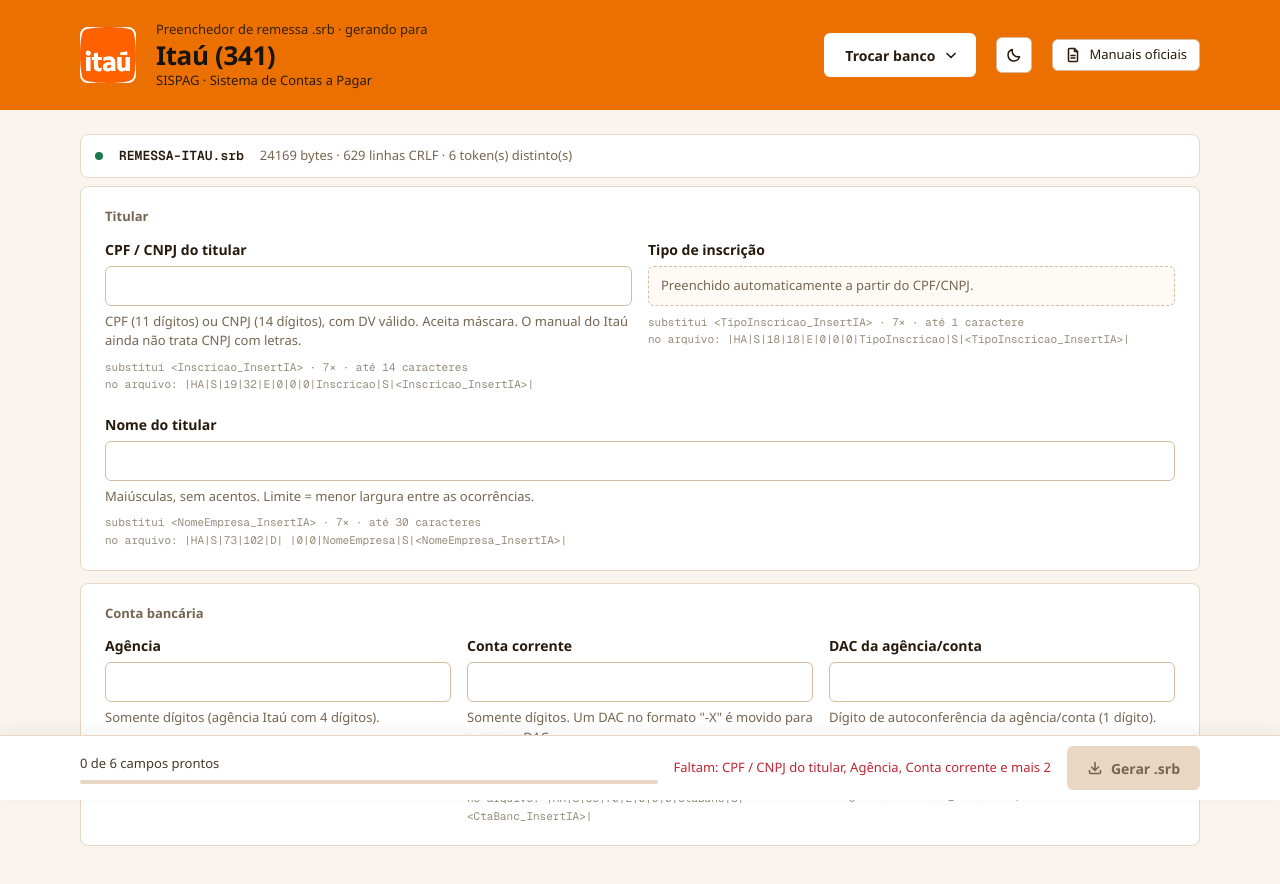
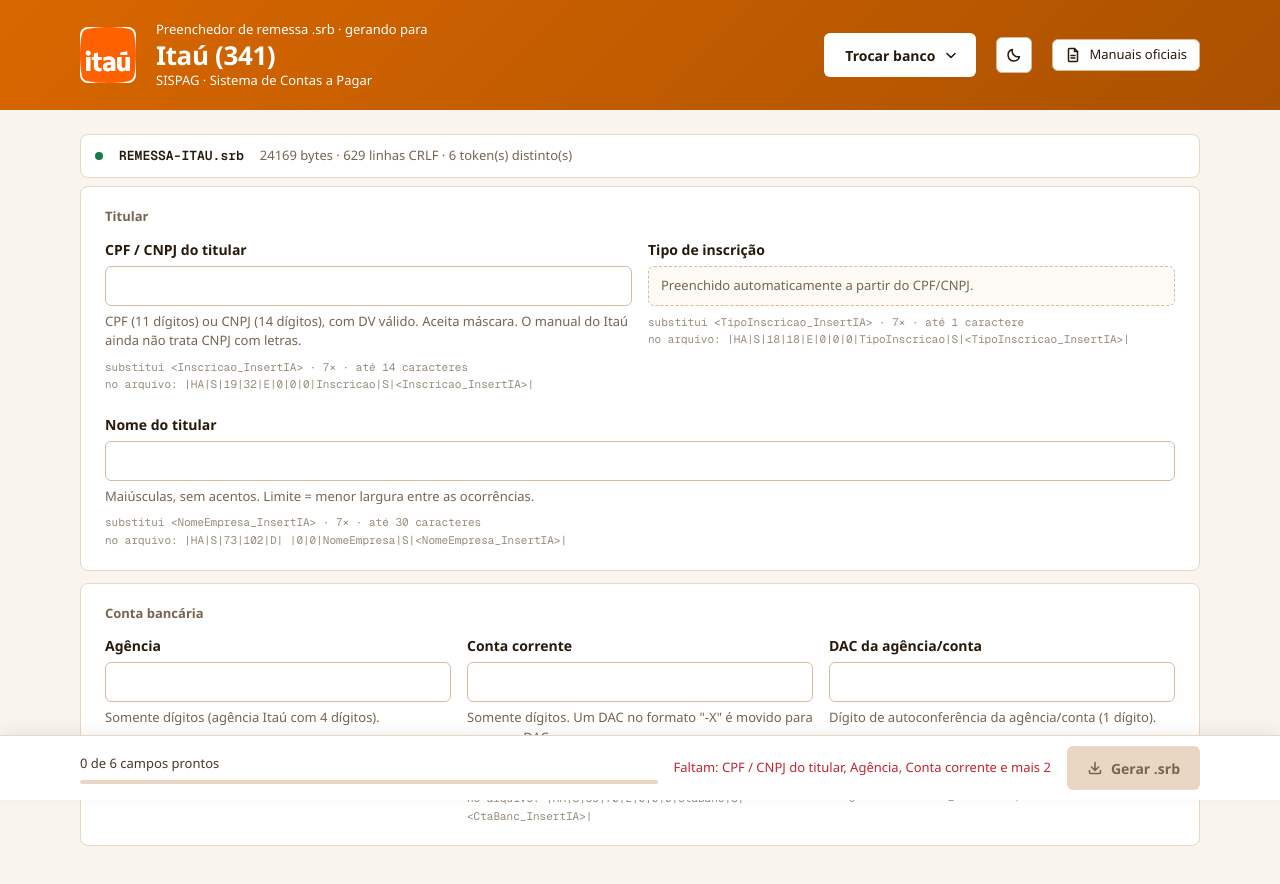
Before and after one commit to Igor-Ferraz7/Validador-main, a plain HTML site: page Preenchedor_SRB.html in a window 1280 px wide. Drawn offline with nearby package versions, Linux system fonts and the light colour scheme; a web font is replaced by a local one.

Commit message:
Preenchedor: texto branco na faixa do banco
A faixa usa um degradê que escurece o tom do banco, para o texto branco
ter leitura também em cores claras como o laranja do Itaú.

Co-Authored-By: Claude Fable 5.2 <noreply@anthropic.com>

```diff
--- a/assets/ui.css
+++ b/assets/ui.css
@@ -298,15 +298,17 @@ details.guia .tw{margin:16px 0 8px;}
 /* ───── Preenchedor ───── */
 /* Faixa do banco: para qual banco a remessa está sendo gerada + troca de banco.
    Os botões de manuais e de tema são anexados ao <header> pelos scripts. */
-header.hero{justify-content:flex-start;gap:12px 20px;padding-top:20px;padding-bottom:20px;background:var(--bk);color:var(--bkc);border-bottom:none;}
-header.hero :focus-visible{outline-color:var(--bkc);}
+/* Texto sempre branco; o degradê escurece o tom do banco para dar leitura
+   mesmo em cores claras (ex.: laranja do Itaú). */
+header.hero{justify-content:flex-start;gap:12px 20px;padding-top:20px;padding-bottom:20px;background:linear-gradient(135deg,color-mix(in srgb,var(--bk) 92%,#000),color-mix(in srgb,var(--bk) 72%,#000));color:#fff;border-bottom:none;}
+header.hero :focus-visible{outline-color:#fff;}
 .hlogo{display:flex;align-items:center;justify-content:center;width:56px;height:56px;flex-shrink:0;background:#fff;border-radius:var(--r-lg);overflow:hidden;}
 .hlogo img{width:100%;height:100%;object-fit:contain;}
 .hlogo img[hidden]{display:none;}
 .ht{min-width:0;margin-right:auto;}
-.ht .hk{font-size:13px;opacity:.85;}
+.ht .hk{font-size:13px;font-weight:500;}
 .ht h1{font-weight:600;font-size:26px;line-height:1.2;letter-spacing:-.015em;}
-.ht .hp{font-size:13px;opacity:.9;}
+.ht .hp{font-size:13px;font-weight:500;}
 
 .bsw{position:relative;}
 .bsw-btn{display:inline-flex;align-items:center;gap:8px;height:44px;padding:0 16px 0 20px;background:var(--cd);color:var(--tx);border:1px solid transparent;border-radius:var(--r-md);font-weight:600;font-size:14px;transition:background-color .15s var(--ease),transform .1s var(--ease);}
```
